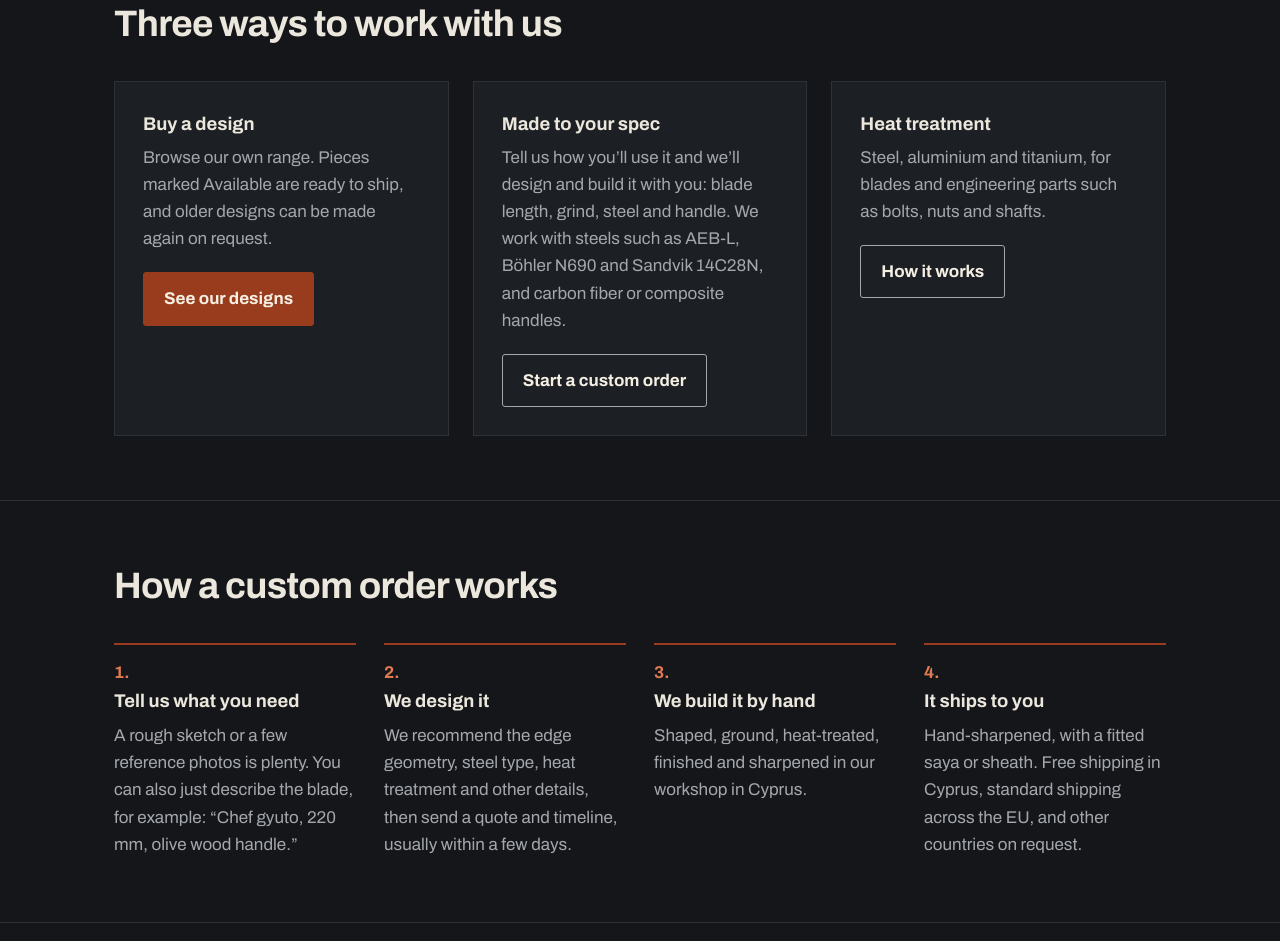
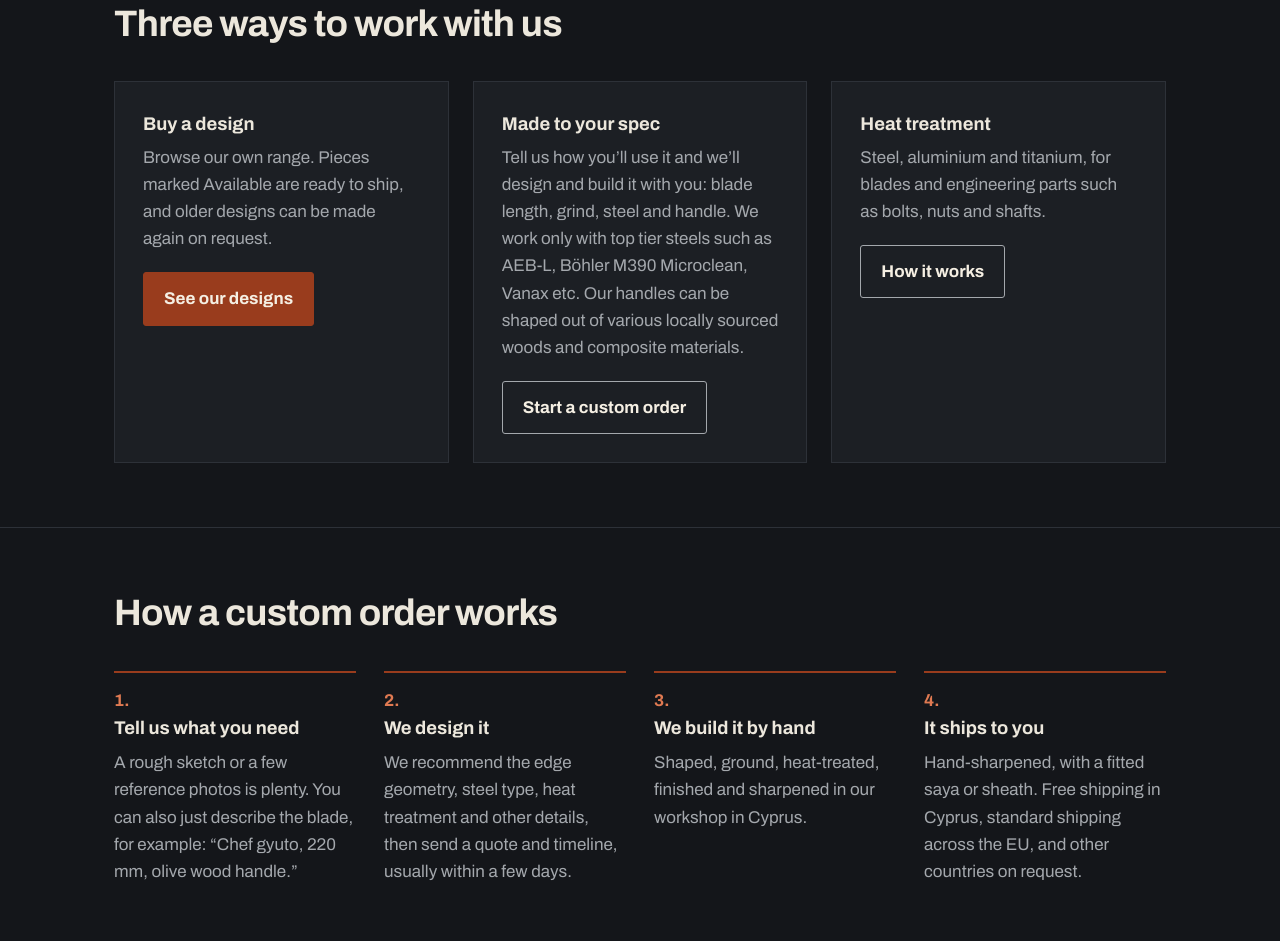
Before and after one commit to kofkicy/kofki, a plain HTML site: page index.html in a window 1280 px wide. Shown: the part 1990-2931 px from the top of the page. Drawn offline with Linux system fonts and the light colour scheme.

Commit message:
Update index.html

```diff
--- a/index.html
+++ b/index.html
@@ -62,7 +62,7 @@
     <h2>Three ways to work with us</h2>
     <div class="paths">
       <div class="path"><h3>Buy a design</h3><p>Browse our own range. Pieces marked Available are ready to ship, and older designs can be made again on request.</p><a class="btn" href="#designs">See our designs</a></div>
-      <div class="path"><h3>Made to your spec</h3><p>Tell us how you’ll use it and we’ll design and build it with you: blade length, grind, steel and handle. We work with steels such as AEB-L, Böhler N690 and Sandvik 14C28N, and carbon fiber or composite handles.</p><a class="btn alt" href="#contact" data-topic="Custom order">Start a custom order</a></div>
+        <div class="path"><h3>Made to your spec</h3><p>Tell us how you’ll use it and we’ll design and build it with you: blade length, grind, steel and handle. We work only with top tier steels such as AEB-L, Böhler M390 Microclean, Vanax etc. Our handles can be shaped out of various locally sourced woods and composite materials.</p><a class="btn alt" href="#contact" data-topic="Custom order">Start a custom order</a></div>
       <div class="path"><h3>Heat treatment</h3><p>Steel, aluminium and titanium, for blades and engineering parts such as bolts, nuts and shafts.</p><a class="btn alt" href="heat-treatment.html">How it works</a></div>
     </div>
   </div>
```
